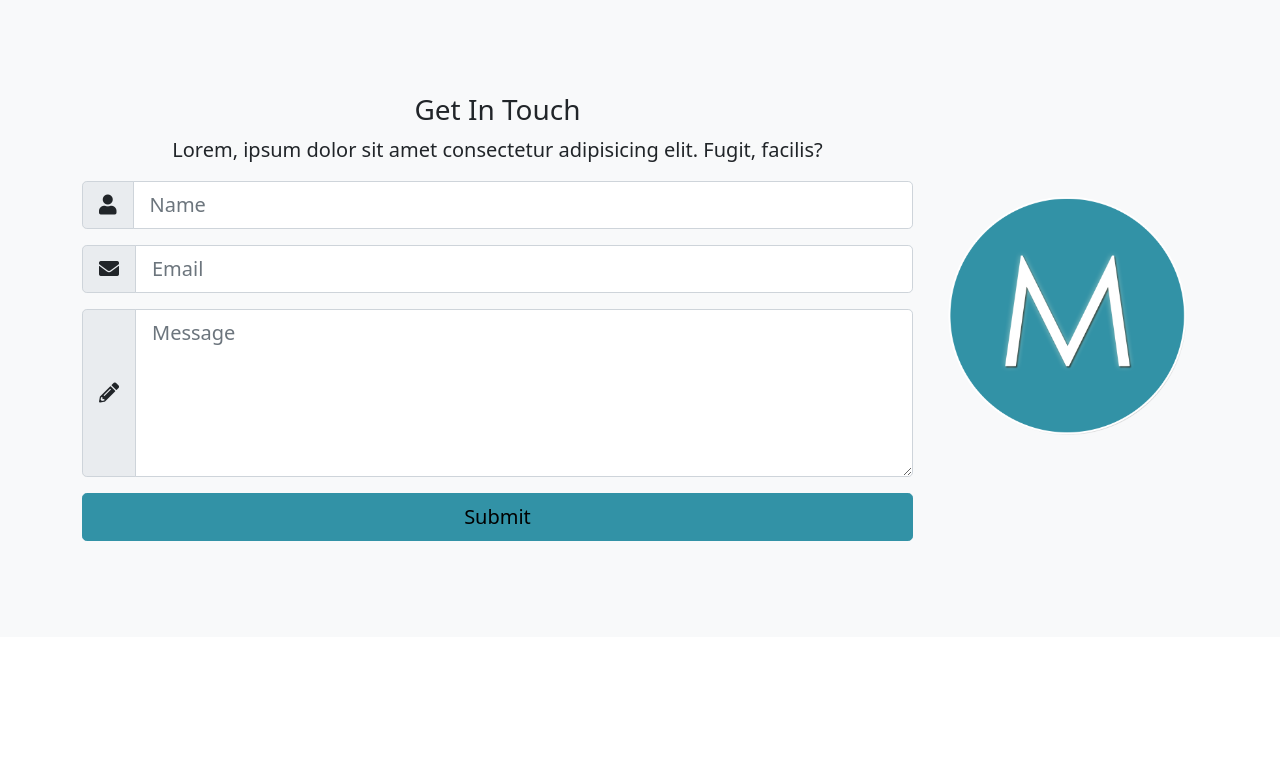
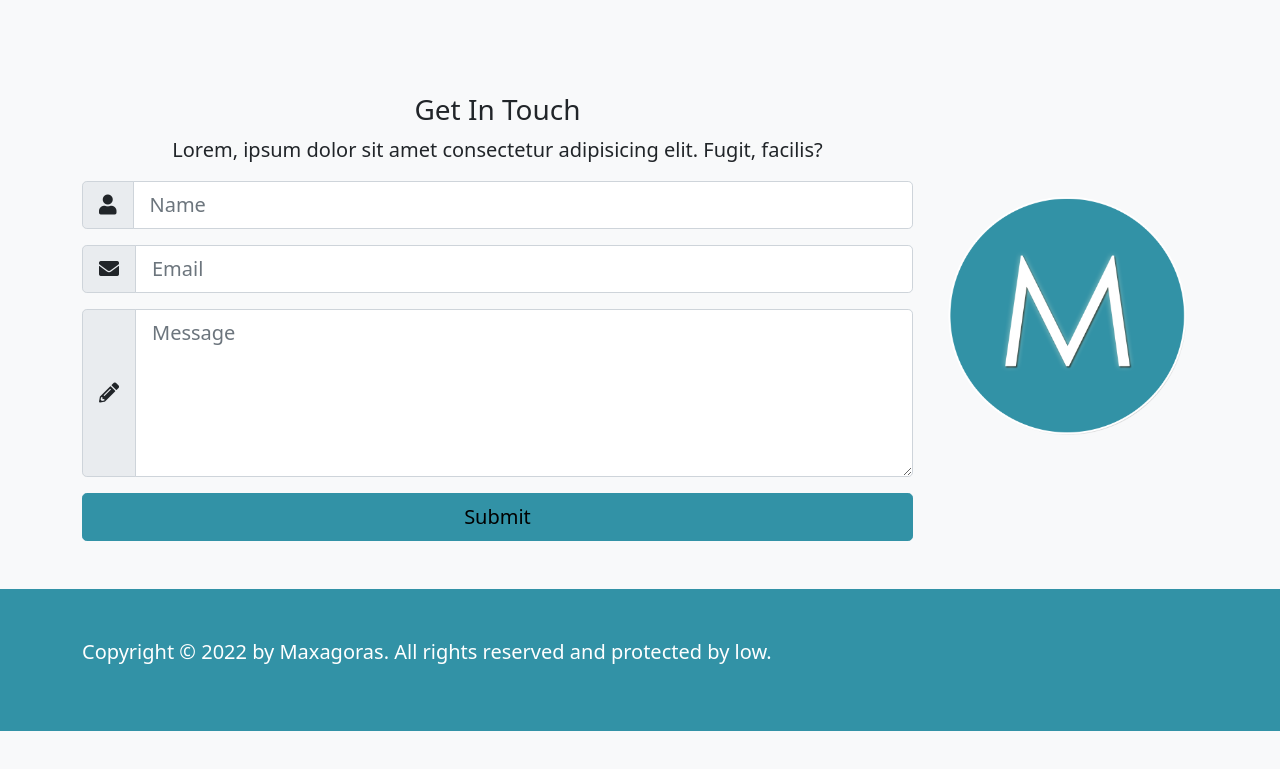
Before and after one commit to kostagrin/Anaxagoras, a website: page index.html in a window 1280 px wide. Shown: the part 2450-3219 px from the top of the page. Before the commit the page ends 3087 px from the top, so only its background shows below. Drawn offline with nearby package versions, Linux system fonts and the light colour scheme.

Commit message:
create footer

```diff
--- a/index.html
+++ b/index.html
@@ -356,6 +356,20 @@
     </div>
   </section>
 
+  <footer id="main-footer" class="py-5 bg-primary text-white">
+    <div class="container">
+      <div class="row">
+        <div class="col">
+              <p class="lead text-start">
+                Copyright &copy; <span id="year"></span> by Maxagoras. All rights reserved and protected by low.
+              </p>
+
+            </div>
+
+      </div>
+    </div>
+  </footer>
+
   <script src="https://code.jquery.com/jquery-3.6.0.min.js"
     integrity="sha256-/xUj+3OJU5yExlq6GSYGSHk7tPXikynS7ogEvDej/m4="
     crossorigin="anonymous"></script>
```
